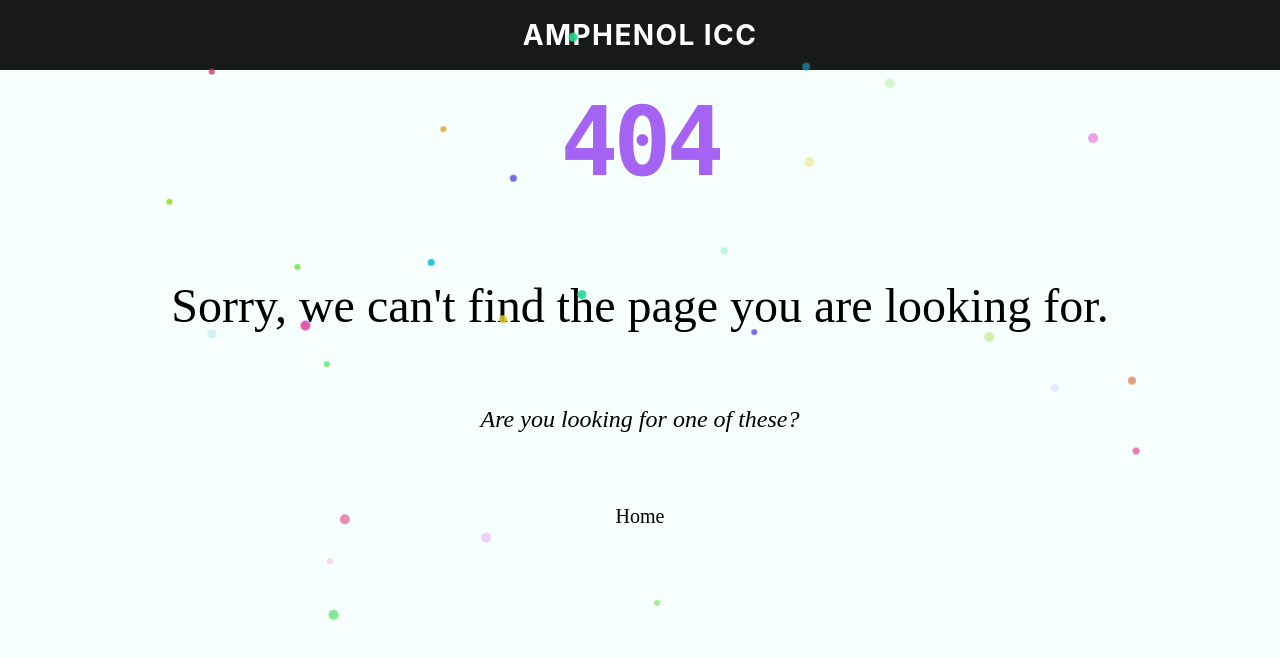
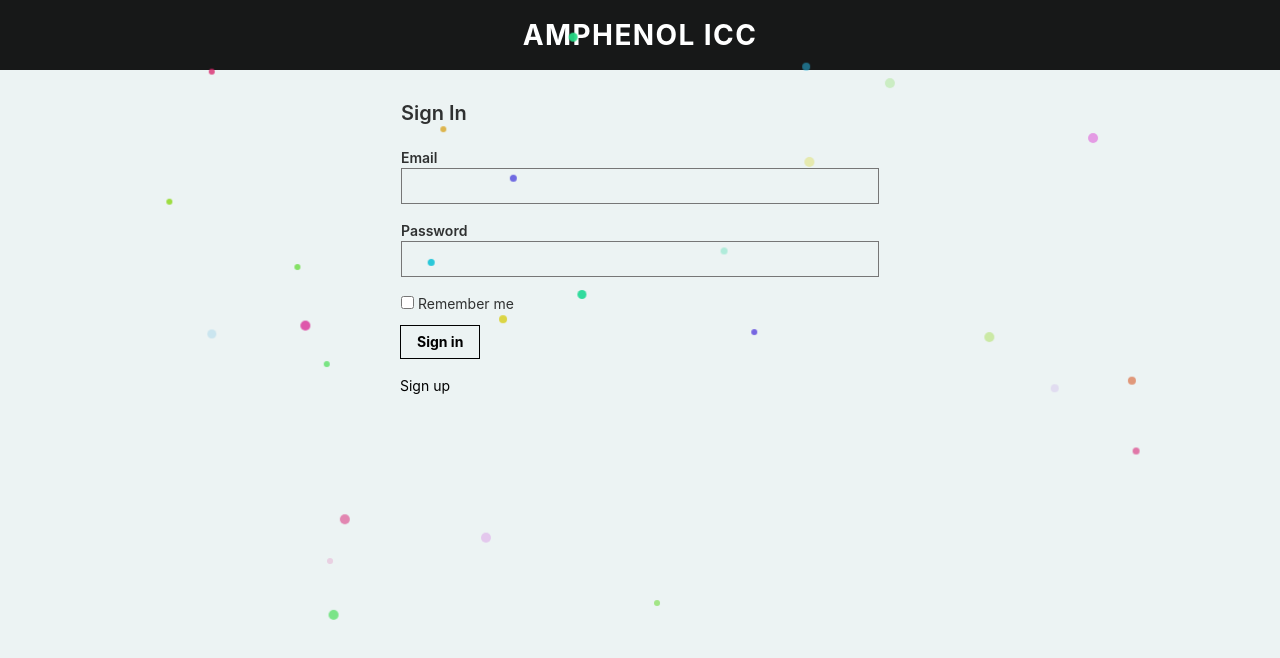
Before and after one commit to vathsavvarma/reactjs, a React (Create React App) app: page / in a window 1280 px wide. Before the commit this address had no page. Shown: the top 658 px of the page. Built offline with nearby package versions, Linux system fonts and the light colour scheme.

Commit message:
Fxied Displaying 404 error page 1

```diff
--- a/src/App.js
+++ b/src/App.js
@@ -14,9 +14,9 @@
         <Navbar />
         <Background />
         <Switch>
-            <Route exact path="/reactjs" component={Form} />
+            <Route exact path="/" component={Form} />
             <Route exact path="/sample" component={Sample} />
-            <Route exact path='/' component={Error} />
+            <Route exact path='/reactjs' component={Error} />
         </Switch>
         </>
     );
```
